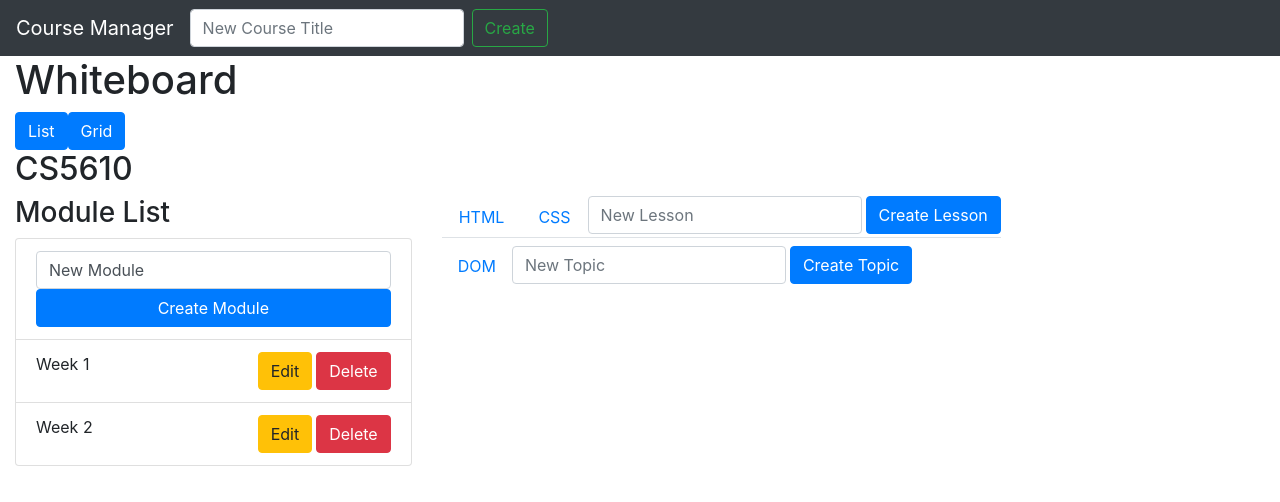
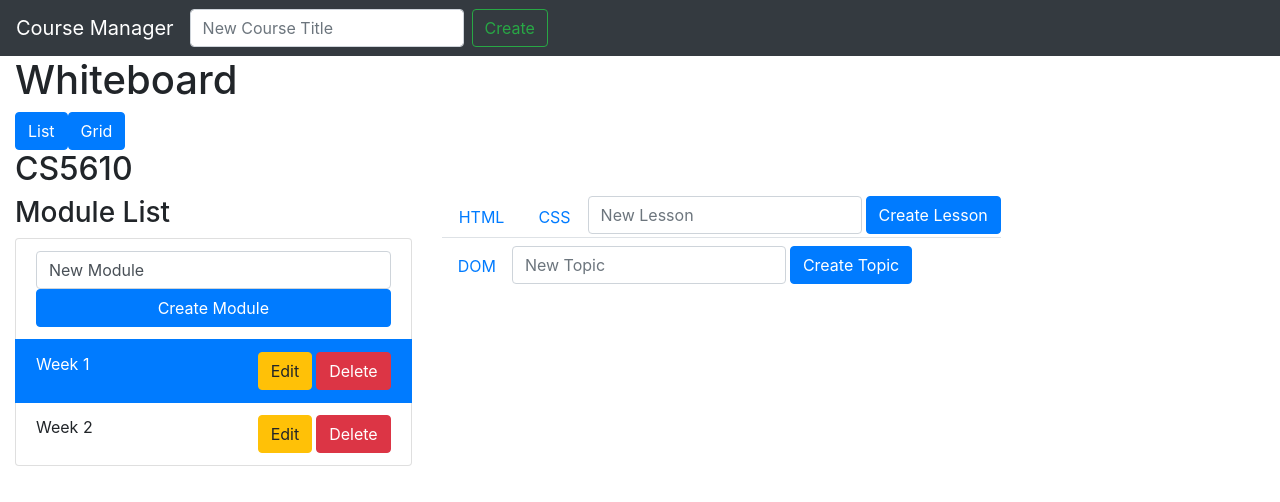
Before and after one commit to aperez809/cs4550-su19-client-react, a React (Create React App) app: page /course-editor/123 in a window 1280 px wide. Shown: the top 502 px of the page. Built offline with nearby package versions, Linux system fonts and the light colour scheme.

Commit message:
added highlighting of selected module

```diff
--- a/src/components/CourseGrid.js
+++ b/src/components/CourseGrid.js
@@ -7,7 +7,7 @@ const CourseGrid = ({courses, selectCourse, deleteCourse}) =>
         <div className="row">
             {
                 courses.map((course, key) =>
-                    <div class="col-lg-2 col-md-4 col-sm-12">
+                    <div className="col-lg-2 col-md-4 col-sm-12">
                         <CourseCard selectCourse={selectCourse}
                                     deleteCourse={deleteCourse}
                                     course={course}
--- a/src/components/ModuleItem.js
+++ b/src/components/ModuleItem.js
@@ -2,7 +2,7 @@ import React from 'react';
 
 const ModuleItem = ({module, deleteModule, selectModule, editModule, selectedModule}) =>
     <li onClick={() => selectModule(module)}
-        className={module === selectedModule ? "list-group-item active": "list-group-item"}>
+        className={module == selectedModule ? "list-group-item active": "list-group-item"}>
         {module.title}
         <button className="ml-1 btn btn-danger float-right"
                 onClick={() => deleteModule(module.id)}>Delete</button>
--- a/src/components/ModuleList.js
+++ b/src/components/ModuleList.js
@@ -88,6 +88,7 @@ export default class ModuleList extends React.Component {
                                                 module={currModule}
                                                 selectModule={this.props.selectModule}
                                                 deleteModule={this.deleteModule}
+                                                selectedModule={this.props.selectedModule}
                                                 key={key}
                                                 title={currModule.title}/>
                             )
```
